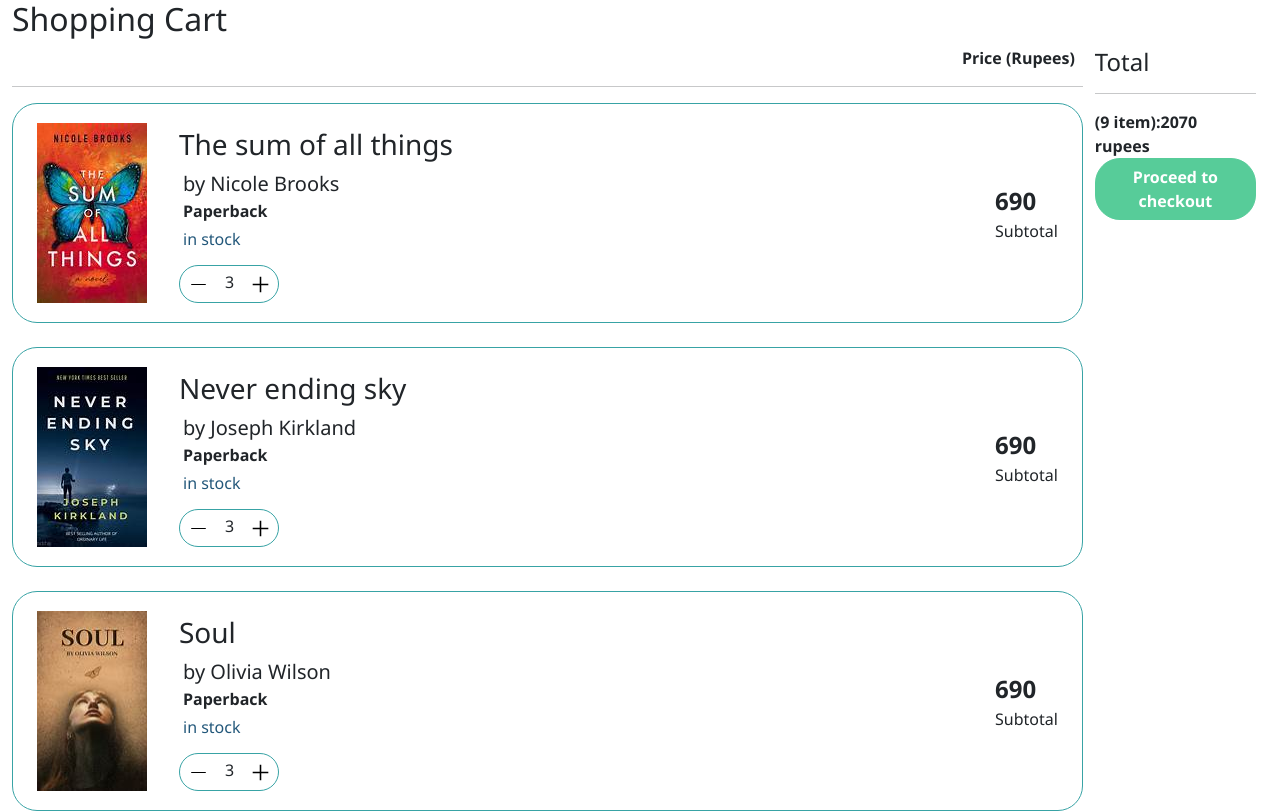
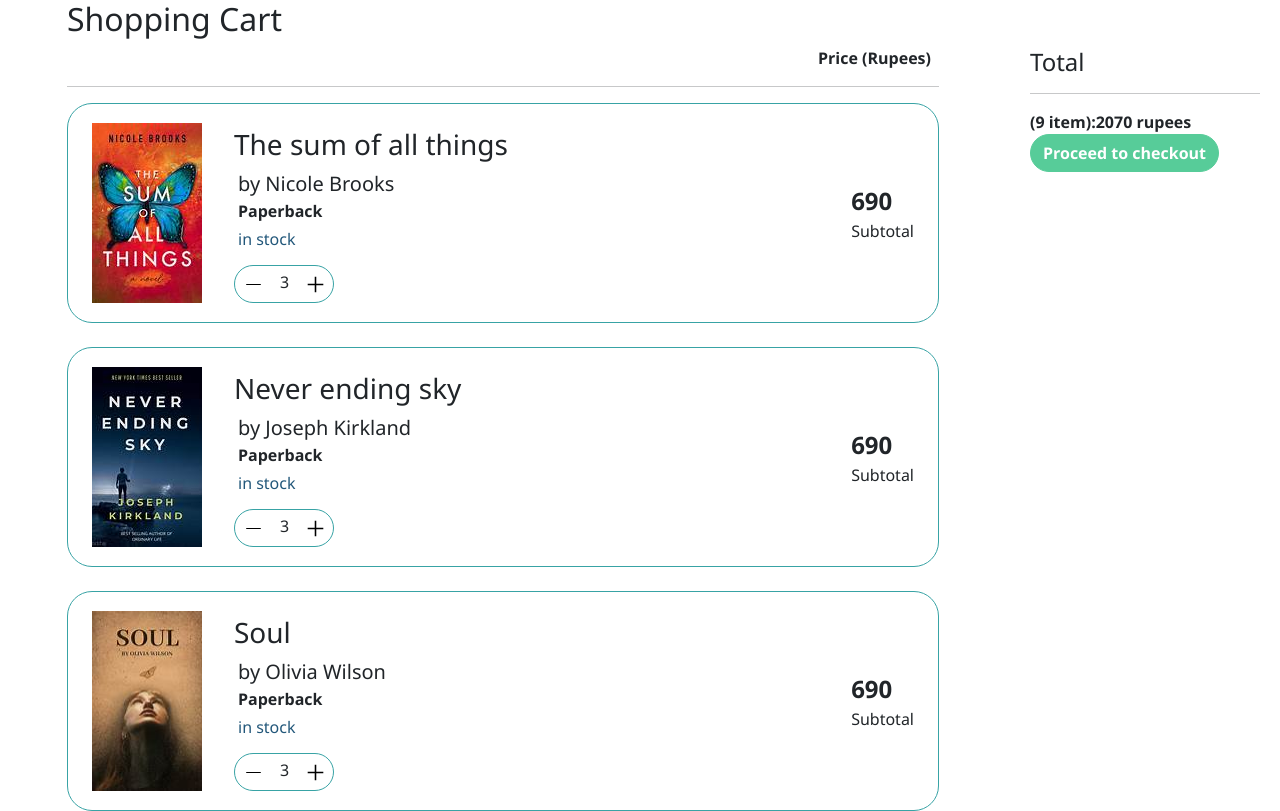
Before and after one commit to CDAC-project-online-book-store/book-store, a React (Vite) app in the folder frontend/: page /payment/cart in a window 1280 px wide. Built offline with nearby package versions, Linux system fonts and the light colour scheme.

Commit message:
improved UI of features/cart

```diff
--- a/frontend/src/pages/payment/Cart.jsx
+++ b/frontend/src/pages/payment/Cart.jsx
@@ -14,11 +14,12 @@ function Cart() {
 
     return (
         <div className="d-flex">
-            <div className="container-xl">
+            <div className="container-xl" style={{width:"70%"}}>
                 <h2>Shopping Cart</h2>
 
                 <div className="d-flex flex-row-reverse pe-2 fw-semibold">Price (Rupees)</div>
                 <hr />
+
 
                 <div className="d-flex align-items-center p-2 pe-4 ps-4" style={{ height: "220px", gap: "1rem", border: "1px solid #38a3a5ff", borderRadius: "25px" }}>
                     {/* Image */}
@@ -139,7 +140,9 @@ function Cart() {
                     </div>
                 </div>
             </div>
-            <div className="mt-5 me-4" >
+            <div className="mt-5 ms-4" style={{ minWidth: "250px", maxWidth: "300px", paddingRight:"20px", }}>
+
+            {/* <div className="mt-5 me-4" style={{marginRight:"400px"}} > */}
                 <h4>Total</h4>
                 <hr />
                 <div className="fs-6w fw-semibold">(9 item):2070 rupees</div>
```
